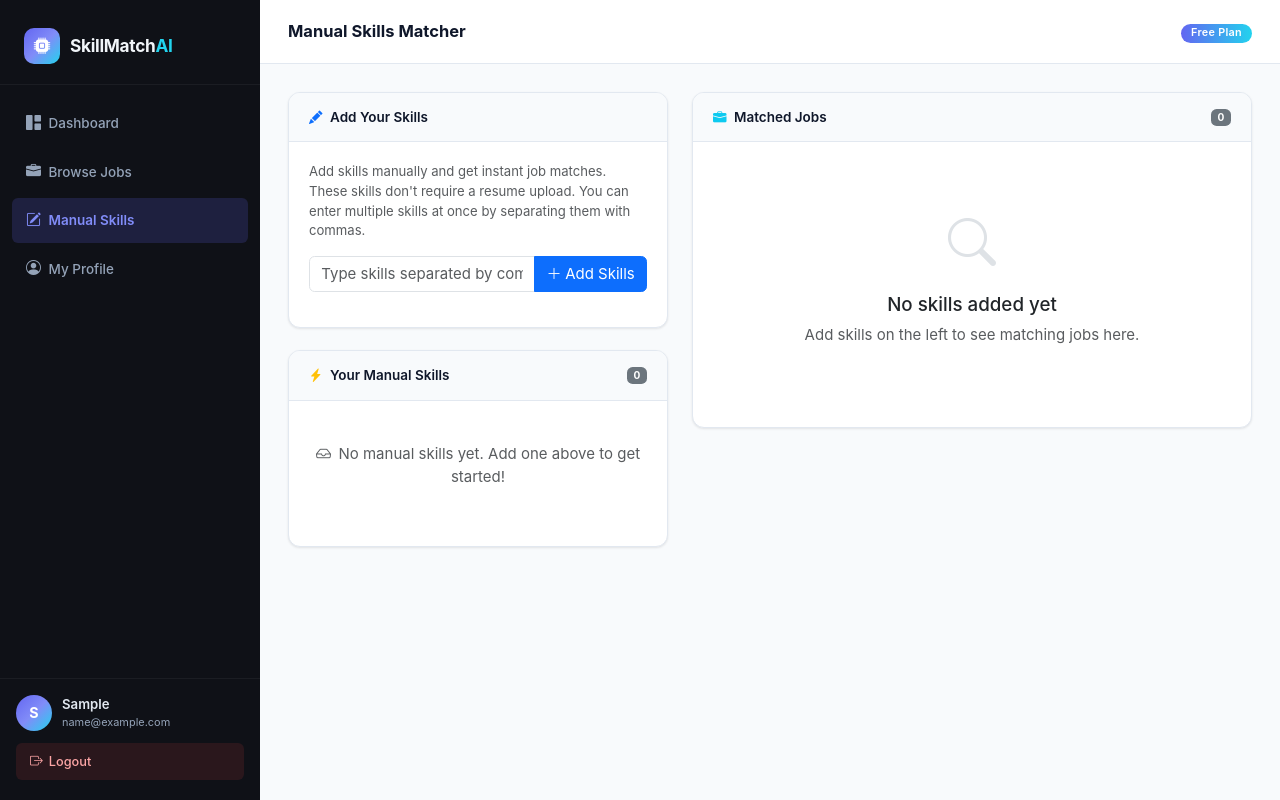
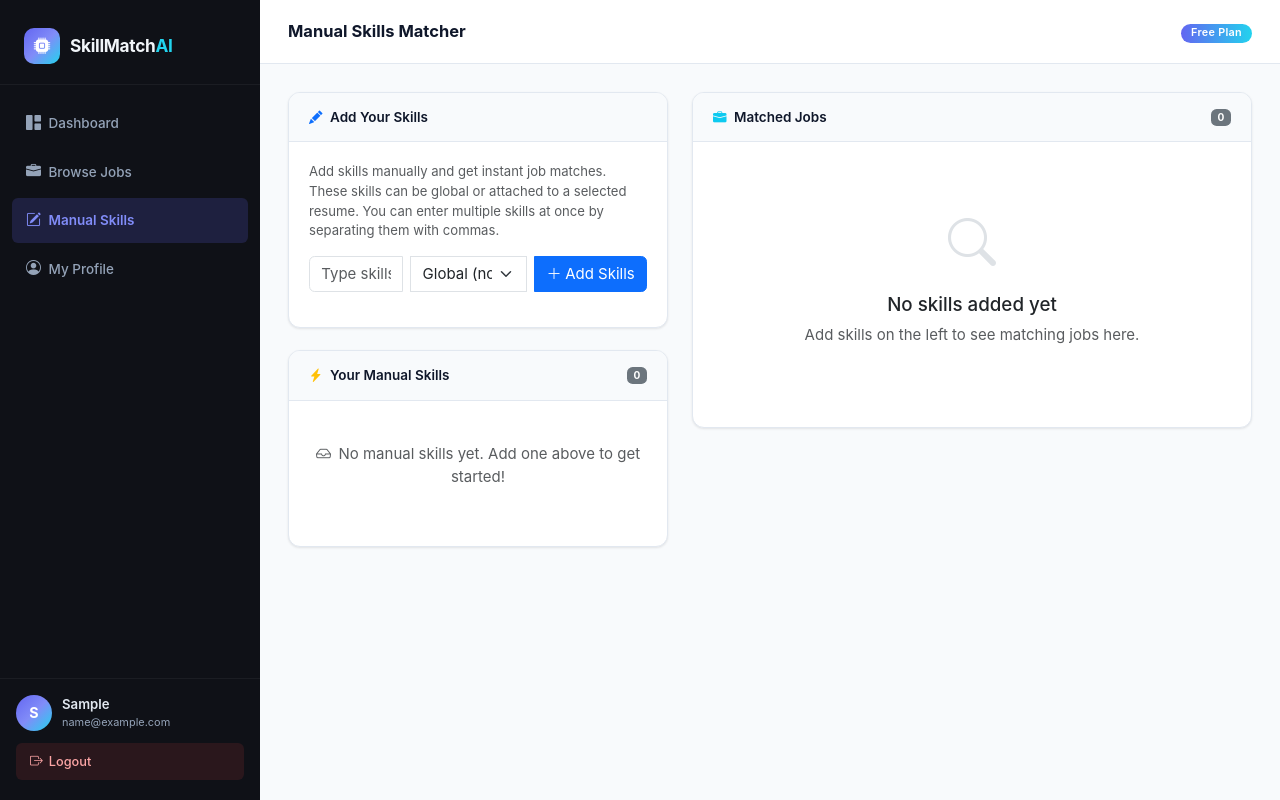
Before and after one commit to ItsMeTinku/skill-job-matcher-pro, a Flask app: page /dashboard/manual in a window 1280 px wide. Run offline with Flask 3, Linux system fonts and the light colour scheme; the visitor is signed in with stand-in values (Sample User, id 1); data that the repository does not hold is empty; parts of the project's set-up code (start-up, migrations or seed data) failed here and were passed over.

Commit message:
fix:solved sum bug and update the readme

```diff
--- a/static/js/dashboard.js
+++ b/static/js/dashboard.js
@@ -14,9 +14,10 @@ document.addEventListener('DOMContentLoaded', function () {
         return;
       }
 
+      const resumeSelect = document.getElementById('resume-select');
       const payload = {
         skill: skill,
-        resume_id: '',
+        resume_id: resumeSelect ? resumeSelect.value : '',
       };
 
       try {
--- a/templates/dashboard/manual.html
+++ b/templates/dashboard/manual.html
@@ -17,7 +17,7 @@
       </div>
       <div class="dash-card-body">
         <p class="text-muted small mb-3">
-          Add skills manually and get instant job matches. These skills don't require a resume upload.
+          Add skills manually and get instant job matches. These skills can be global or attached to a selected resume.
           You can enter multiple skills at once by separating them with commas.
         </p>
 
@@ -31,7 +31,13 @@
               placeholder="Type skills separated by commas (e.g., Java, Python, CSS)"
               autocomplete="off"
             />
-            <button type="submit" class="btn btn-primary">
+            <select name="resume_id" id="resume-select" class="form-select ms-2">
+              <option value="">Global (no resume)</option>
+              {% for r in resumes %}
+              <option value="{{ r.id }}">Attach to resume: {{ r.original_filename }}</option>
+              {% endfor %}
+            </select>
+            <button type="submit" class="btn btn-primary ms-2">
               <i class="bi bi-plus-lg me-1"></i>Add Skills
             </button>
           </div>
@@ -40,7 +46,7 @@
         {% if resumes %}
         <div class="alert alert-info small mb-0">
           <i class="bi bi-info-circle me-1"></i>
-          You can also attach skills to specific resumes using the selector in your <a href="{{ url_for('dashboard.skills_view') }}" class="alert-link">Skills</a> page.
+          Select a resume above to attach skills directly to that resume.
         </div>
         {% endif %}
       </div>
@@ -61,8 +67,14 @@
         {% else %}
         <div class="skill-cloud">
           {% for skill in manual_skills_data %}
+          {% set attached_resume = resumes | selectattr('id','equalto', skill.resume_id) | list | first %}
           <div class="skill-item-inline">
             <span class="skill-pill">{{ skill.skill_name }}</span>
+            {% if skill.resume_id %}
+            <span class="badge bg-info text-dark small ms-1">Resume: {{ attached_resume.original_filename if attached_resume else skill.resume_id }}</span>
+            {% else %}
+            <span class="badge bg-secondary text-white small ms-1">Global</span>
+            {% endif %}
             <form method="POST" action="{{ url_for('dashboard.remove_skill') }}" class="skill-remove-form">
               <input type="hidden" name="skill_id" value="{{ skill.id }}" />
               <button type="submit" class="btn btn-sm btn-link text-danger p-0" title="Remove skill">
```
Also changed, not shown: README.md.
